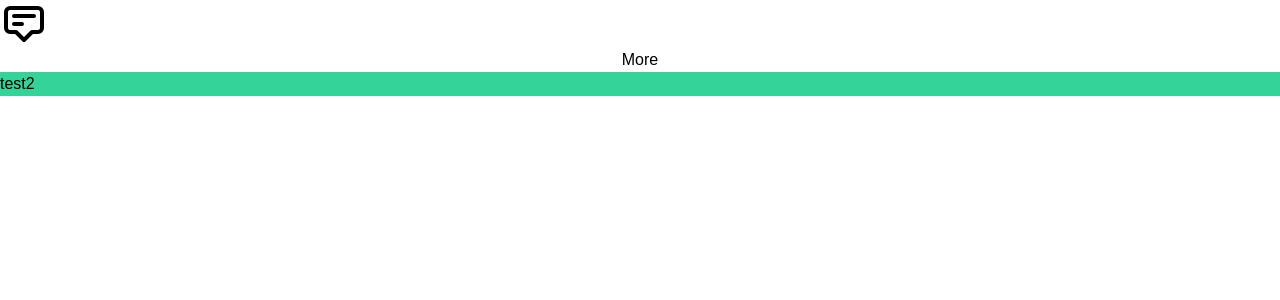
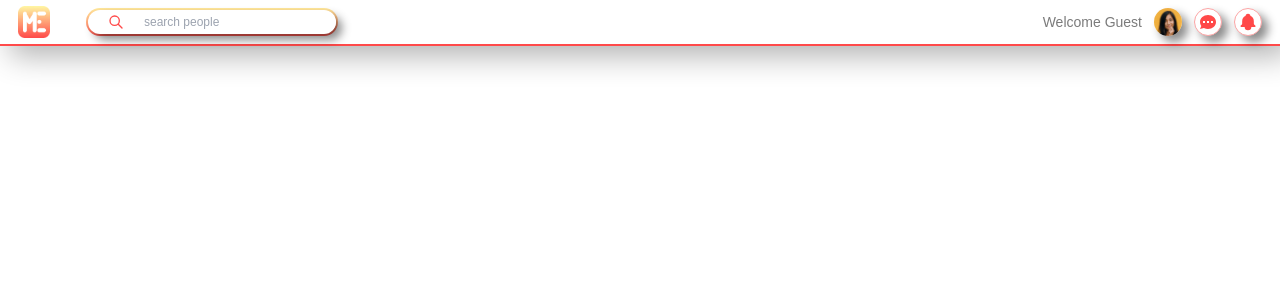
Before and after one commit to kajichulmay/socialMe, a React (Create React App) app: page / in a window 1280 px wide. Shown: the top 300 px of the page. Built offline with nearby package versions, Linux system fonts and the light colour scheme; a web font is replaced by a local one.

Commit message:
header-temp

```diff
--- a/src/App.css
+++ b/src/App.css
@@ -7,3 +7,37 @@
   margin: 0;
   padding: 0;
 }
+
+.bg-primary-grad {
+  background: linear-gradient(180deg, rgba(255, 233, 155, 1) 0%, rgba(255, 171, 124, 1) 50%, rgba(255, 86, 80, 1) 100%);
+}
+
+.bg-sub-grad {
+  background: linear-gradient(180deg, rgba(255, 171, 124, 1) 0%, rgba(255, 86, 80, 1) 100%);
+}
+
+.bg-secondary {
+  background-color: #f8f8f8;
+}
+
+.shadow-container {
+  box-shadow: 10px 10px 30px rgba(0, 0, 0, 0.3);
+}
+
+.shadow-input {
+  box-shadow: 6px 6px 10px rgba(0, 0, 0, 0.45);
+}
+
+/* font */
+.text-dark {
+  color: #7b7b7b;
+}
+
+/* border */
+.header-border {
+  border-bottom: 2px solid #ff4a4a;
+}
+
+.forhover:hover {
+  background: linear-gradient(180deg, rgb(255, 229, 133) 0%, rgb(255, 151, 91) 50%, rgb(240, 56, 50) 100%);
+}
--- a/src/App.js
+++ b/src/App.js
@@ -1,15 +1,10 @@
 import './App.css';
-import Content from './components/layout/Content';
 import Header from './components/layout/Header';
-import Headlessui from './components/layout/Headlessui';
-import TestTailwind from './components/TestTailwind';
 
 function App() {
   return (
     <>
       <Header />
-      <Headlessui />
-      <Content>test2</Content>
     </>
   );
 }
--- a/src/components/layout/Header.js
+++ b/src/components/layout/Header.js
@@ -1,22 +1,70 @@
 import React from 'react';
+import logoHeader from '../../images/logoHeader.png';
+import tempProfileHeader from '../../mockData/images/tempProfileHeader.png';
 
 function Header({ children }) {
   return (
-    <div className="flex">
+    <div className="flex bg-yellow-white items-center justify-between h-auto p-1.5 shadow-container header-border ">
+      <div className="flex items-center">
+        <img className="w-8 h-8 mx-3" src={logoHeader} alt="" />
+
+        <div className="bg-primary-grad h-7 flex items-center w-auto p-0.5 rounded-full mx-6">
+          <div className="flex items-center rounded-full  bg-white h-6 shadow-input ">
             <svg
               xmlns="http://www.w3.org/2000/svg"
-        className="h-12 w-12"
-        fill="none"
+              className="h-4 w-4 mx-5"
+              fill="#fff"
               viewBox="0 0 24 24"
-        stroke="currentColor"
+              stroke="#FF4949"
             >
               <path
                 strokeLinecap="round"
                 strokeLinejoin="round"
                 strokeWidth={2}
-          d="M7 8h10M7 12h4m1 8l-4-4H5a2 2 0 01-2-2V6a2 2 0 012-2h14a2 2 0 012 2v8a2 2 0 01-2 2h-3l-4 4z"
+                d="M21 21l-6-6m2-5a7 7 0 11-14 0 7 7 0 0114 0z"
               />
             </svg>
+
+            <input className=" w-48 text-xs h-5 rounded-full outline-none " type="text" placeholder="search people" />
+          </div>
+        </div>
+      </div>
+      <div className="flex items-center">
+        <div className="text-sm text-dark font-normal">Welcome Guest</div>
+        <div className="shadow-input rounded-full mx-3">
+          <img class="rounded-full h-7 w-7" src={tempProfileHeader} alt="" />
+        </div>
+
+        <div className=" flex items-center justify-center bg-white rounded-full h-7 w-7 shadow-input border border-red-300">
+          <div>
+            <svg xmlns="http://www.w3.org/2000/svg" className="h-5 w-5" viewBox="0 0 20 20" fill="#FF4949">
+              <path
+                fillRule="evenodd"
+                d="M18 10c0 3.866-3.582 7-8 7a8.841 8.841 0 01-4.083-.98L2 17l1.338-3.123C2.493 12.767 2 11.434 2 10c0-3.866 3.582-7 8-7s8 3.134 8 7zM7 9H5v2h2V9zm8 0h-2v2h2V9zM9 9h2v2H9V9z"
+                clipRule="evenodd"
+              />
+            </svg>
+          </div>
+        </div>
+        <div className=" flex items-center justify-center bg-white rounded-full h-7 w-7 shadow-input mx-3 border border-red-300">
+          <div>
+            <svg
+              xmlns="http://www.w3.org/2000/svg"
+              className="h-5 w-5"
+              fill="#FF4949"
+              viewBox="0 0 24 24"
+              stroke="#FF4949"
+            >
+              <path
+                strokeLinecap="round"
+                strokeLinejoin="round"
+                strokeWidth={2}
+                d="M15 17h5l-1.405-1.405A2.032 2.032 0 0118 14.158V11a6.002 6.002 0 00-4-5.659V5a2 2 0 10-4 0v.341C7.67 6.165 6 8.388 6 11v3.159c0 .538-.214 1.055-.595 1.436L4 17h5m6 0v1a3 3 0 11-6 0v-1m6 0H9"
+              />
+            </svg>
+          </div>
+        </div>
+      </div>
     </div>
   );
 }
--- a/tailwind.config.js
+++ b/tailwind.config.js
@@ -3,9 +3,12 @@ module.exports = {
   darkMode: false, // or 'media' or 'class'
   theme: {
     extend: {},
+    fill: theme => ({
+      red: theme('colors.red.500'),
+      green: theme('colors.green.500'),
+      blue: theme('colors.blue.500'),
+    }),
   },
-  variants: {
-    extend: {},
-  },
+  variants: { extend: {} },
   plugins: [],
 };
```
Also changed, not shown: src/images/logoHeader.png (added), src/mockData/images/tempProfileHeader.png (added). Lines whose indentation alone changed are shown as unchanged.
